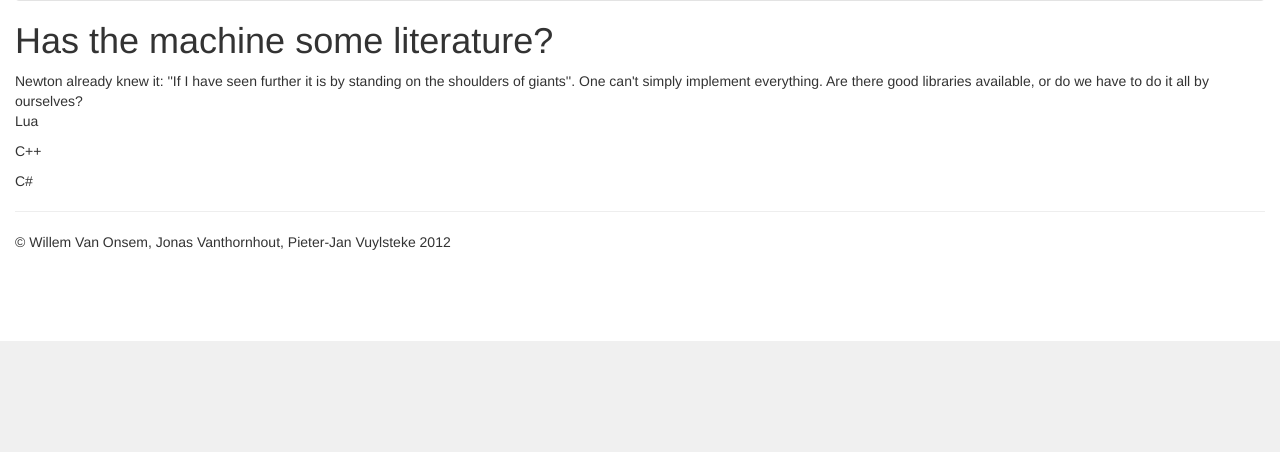
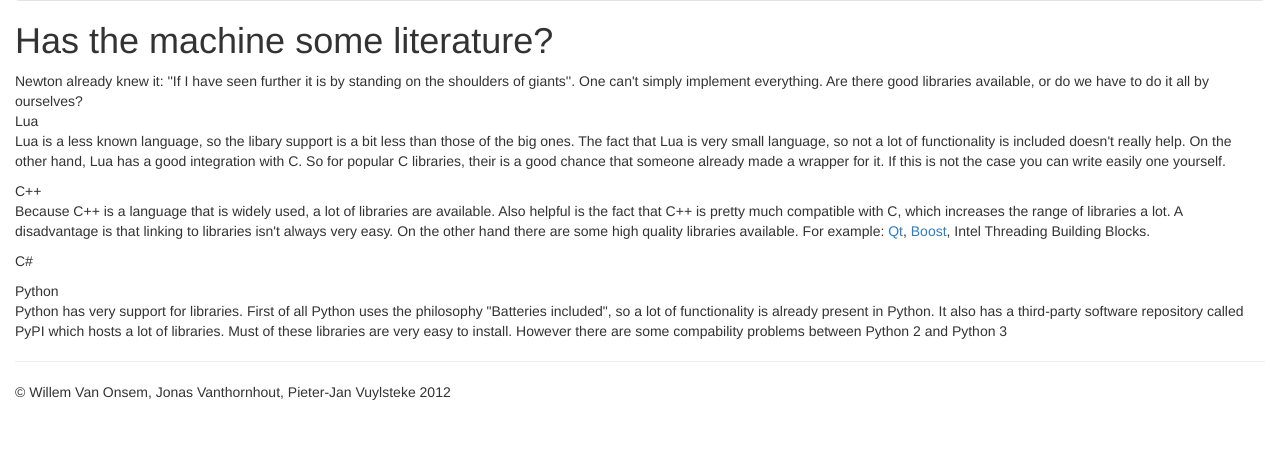
Before and after one commit to KommuSoft/CplKul2012, a PHP site: page /libraries.php in a window 1280 px wide. Shown: the part 459-911 px from the top of the page. Before the commit the page ends 800 px from the top, so only its background shows below. Run offline with PHP 8.4, Linux system fonts and the light colour scheme; some libraries are stand-ins or nearby versions.

Commit message:
Een beetje geschreven over libraries.
git-svn-id: file:///home/kommusoft/tmpgit/svncpl@28 3f48092c-57cf-4b77-94f4-3dec9eb1df5f

```diff
--- a/Website/cpl/questions/libraries.php
+++ b/Website/cpl/questions/libraries.php
@@ -18,10 +18,19 @@ class Libraries extends Question {
 	}
 
 	public function answers(){
-		$lua = parent::luaSays("");
-		$cpp = parent::cppSays("");
+		$popoverQt = parent::popover("Qt", "Qt framework", "Qt is actually a framework. It's main purpose is to make programs more portable. It also provides nice elements for creating GUIs. Because of the high popularity, Qt is also ported to a lot of other programming languages.");
+
+		$popoverBoost = parent::popover("Boost", "Boost", "The Boost library is a collection of files that just must be included. This reduces the problems that occur at the linking step. Boost is so good that some parts are included in the C++11 standard.");
+
+		$lua = parent::luaSays("Lua is a less known language, so the libary support is a bit less than those of the big ones. The fact that Lua is very small language, so not a lot of functionality is included doesn't really help. On the other hand, Lua has a good integration with C. So for popular C libraries, their is a good chance that someone already made a wrapper for it. If this is not the case you can write easily one yourself.");
+
+		$cpp = parent::cppSays("Because C++ is a language that is widely used, a lot of libraries are available. Also helpful is the fact that C++ is pretty much compatible with C, which increases the range of libraries a lot. A disadvantage is that linking to libraries isn't always very easy. On the other hand there are some high quality libraries available. For example: " . $popoverQt . ", " . $popoverBoost . ", Intel Threading Building Blocks.");
+
 		$cSharp = parent::cSharpSays("");
-		return $lua.$cpp.$cSharp;
+
+		$python = parent::pythonSays("Python has very support for libraries. First of all Python uses the philosophy \"Batteries included\", so a lot of functionality is already present in Python. It also has a third-party software repository called PyPI which hosts a lot of libraries. Must of these libraries are very easy to install. However there are some compability problems between Python 2 and Python 3");
+
+		return $lua.$cpp.$cSharp.$python;
 	}
 
 	public function link(){
```
